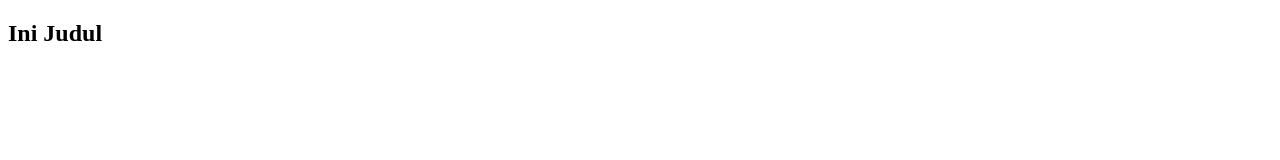
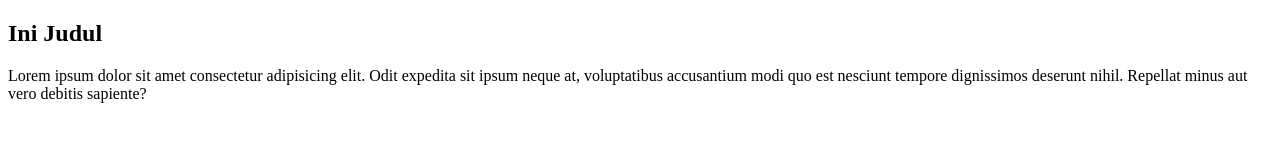
Before and after one commit to damarjatiSK/catatan, a plain HTML site: page index.html in a window 1280 px wide. Drawn offline with Linux system fonts and the light colour scheme.

Commit message:
menambhakan <p>

```diff
--- a/index.html
+++ b/index.html
@@ -11,6 +11,9 @@
 
 <body>
     <h2>Ini Judul</h2>
+    <p>Lorem ipsum dolor sit amet consectetur adipisicing elit. Odit expedita sit ipsum neque at, voluptatibus
+        accusantium modi quo est nesciunt tempore dignissimos deserunt nihil. Repellat minus aut vero debitis sapiente?
+    </p>
 </body>
 
 </html>
```
